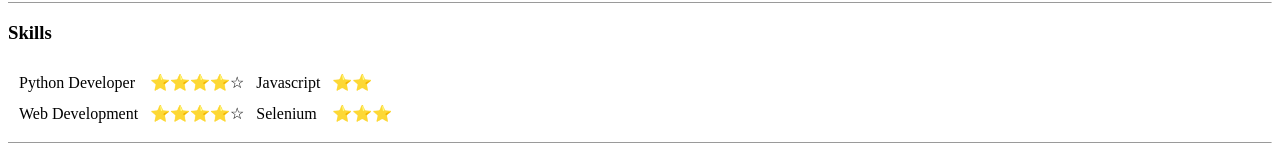
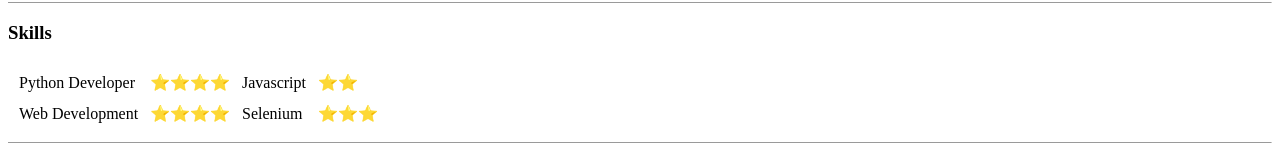
Before and after one commit to 6a4a/cv, a plain HTML site: page index.html in a window 1280 px wide. Shown: the part 608-772 px from the top of the page. Drawn offline with Linux system fonts and the light colour scheme.

Commit message:
Update index.html

```diff
--- a/index.html
+++ b/index.html
@@ -46,13 +46,13 @@
             <tbody >
                 <tr>
                     <td>Python Developer </td>
-                    <td>⭐⭐⭐⭐☆</td>
+                    <td>⭐⭐⭐⭐</td>
                     <td>Javascript</td>
                     <td>⭐⭐</td>
                 </tr>
                 <tr>
                     <td>Web Development</td>
-                    <td>⭐⭐⭐⭐☆</td>
+                    <td>⭐⭐⭐⭐</td>
                     <td>Selenium</td>
                     <td>⭐⭐⭐</td>
                 </tr>
```
